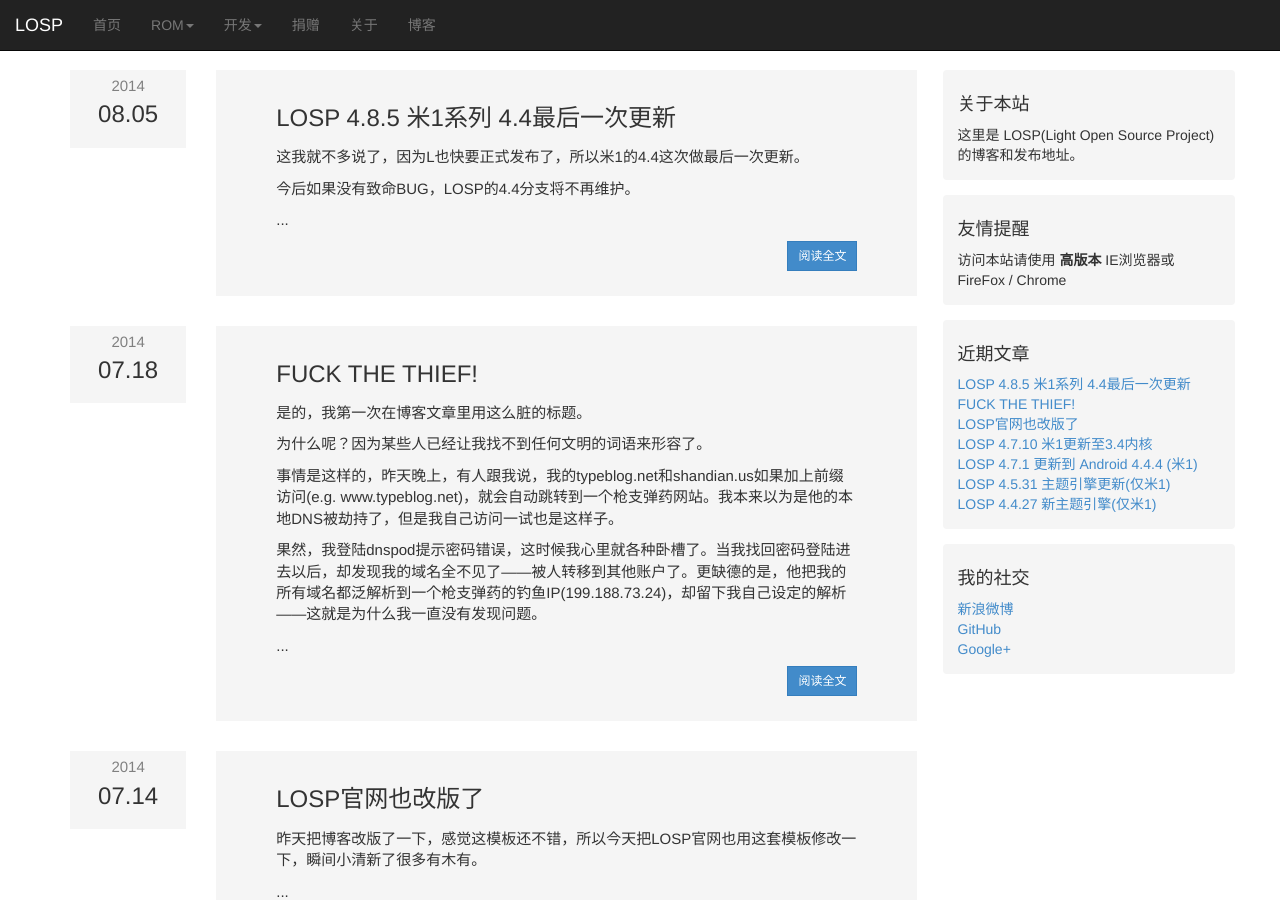
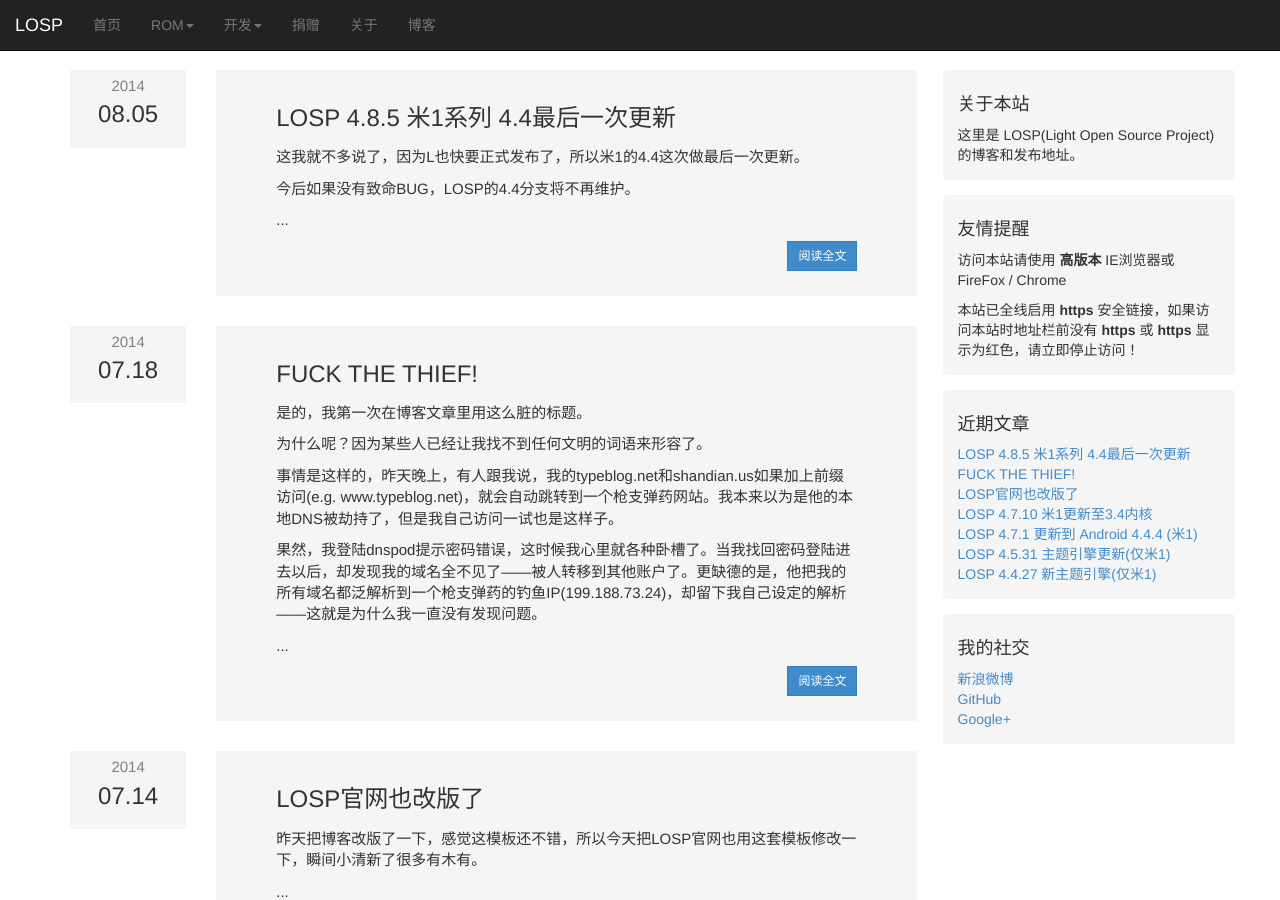
Before and after one commit to LOSP/LOSP.github.io, a Jekyll site: the page built from index.html, in a window 1280 px wide and 900 px high. Built offline with Jekyll 4.4.1, drawn with Linux system fonts in a browser that asks for light colours; Markdown is read by kramdown in place of the engine named in the settings; the list of posts is cut into pages by our own code.

Commit message:
Alert
Signed-off-by: Peter Cai <xqsx43cxy@126.com>

```diff
--- a/_includes/sidebar.html
+++ b/_includes/sidebar.html
@@ -6,6 +6,7 @@
         <div class="sidebar-module sidebar-module-inset">
           <h4>友情提醒</h4>
           <p>访问本站请使用 <b>高版本</b> IE浏览器或 FireFox / Chrome</p>
+		  <p>本站已全线启用 <b>https</b> 安全链接，如果访问本站时地址栏前没有 <b>https</b> 或 <b>https</b> 显示为红色，请立即停止访问！</p>
         </div>
         <div class="sidebar-module sidebar-module-inset">
           <h4>近期文章</h4>
```
